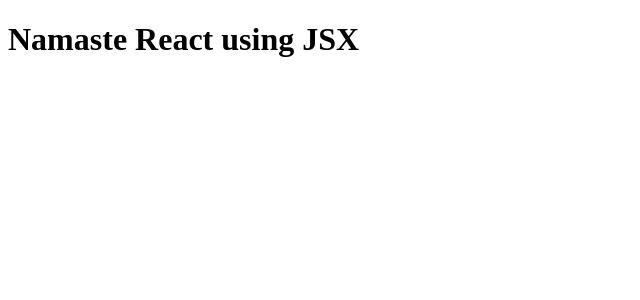
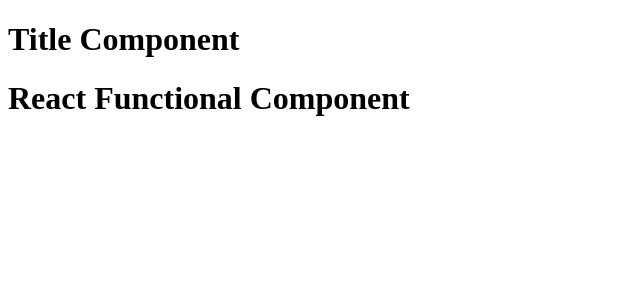
Before and after one commit to kothapallisridhar/namaste-react, a React (Vite) app: page / in a window 1280 px wide. Shown: the top 300 px of the page, without its empty margins (0-640 px from the left). Built offline with nearby package versions, Linux system fonts and the light colour scheme.

Commit message:
Functional Component

```diff
--- a/App.js
+++ b/App.js
@@ -9,11 +9,26 @@
 // JSX (transpiled before it reaches the JS) - PARCEL - Babel
 // JSX => Babel transpiles it to React.createElement => ReactElement-JS Object => HTMLElement(render)
 
+// React Element
 const jsxHeading = (
   <h1 className="head" tabIndex="5">
     Namaste React using JSX
   </h1>
 );
 
+// React Component => is a JS function which returns a piece of JSX code (i.e. React Element)
+// Class based Component - OLD
+// Functional Component - NEW
+const Title = () => {
+  return <h1>Title Component</h1>;
+};
+const Heading = () => {
+  return (
+    <div id="container">
+      <Title />
+      <h1>React Functional Component</h1>
+    </div>
+  );
+};
 const root = ReactDOM.createRoot(document.getElementById("root"));
-root.render(jsxHeading);
+root.render(<Heading />);
```
